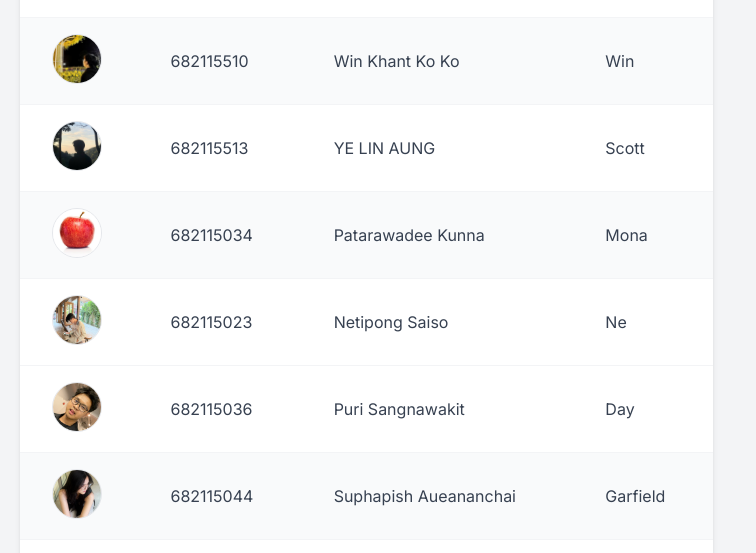
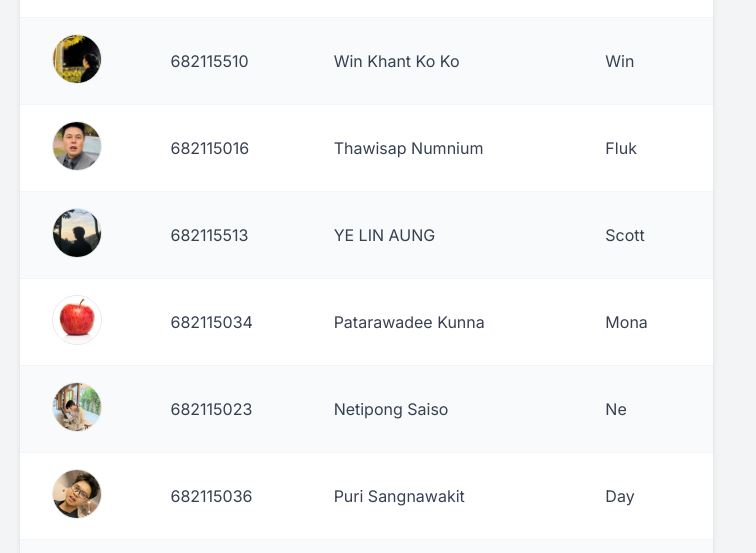
Before and after one commit to Pikul-cmu/234-Basic-DevOps-2026-lab2, a plain HTML site: page docs/index.html in a window 1280 px wide. Shown: the part 1026-1579 px from the top of the page, without its empty margins (0-756 px from the left). Drawn offline with Linux system fonts and the light colour scheme.

Commit message:
682115016 Add Image

```diff
--- a/docs/index.html
+++ b/docs/index.html
@@ -127,7 +127,14 @@
           <td data-label="Name Surname">Win Khant Ko Ko</td>
           <td data-label="Nickname">Win</td>
         </tr>
-
+        <tr>
+          <td data-label="Avatar" class="avatar-cell">
+          <img src="assets/Ye long ma.jpg" alt="Fluk Avatar" class="avatar-img" />
+          </td>
+          <td data-label="Student ID">682115016</td>
+          <td data-label="Name Surname">Thawisap Numnium</td>
+          <td data-label="Nickname">Fluk</td>
+        </tr>
         <tr>
           <td data-label="Avatar" class="avatar-cell">
             <img src="assets/YE LIN.jpg" alt="Donald Trump Avatar" class="avatar-img" />
@@ -227,6 +234,8 @@
     </tr>
   </tbody>
   <!-- DO NOT REMOVE naja || END OF PERSONAL INFORMATION FOR DAY 682115036 -->
+
+
   </table>
 
   </div>
```
Also changed, not shown: docs/assets/Ye long ma.jpg (added).
